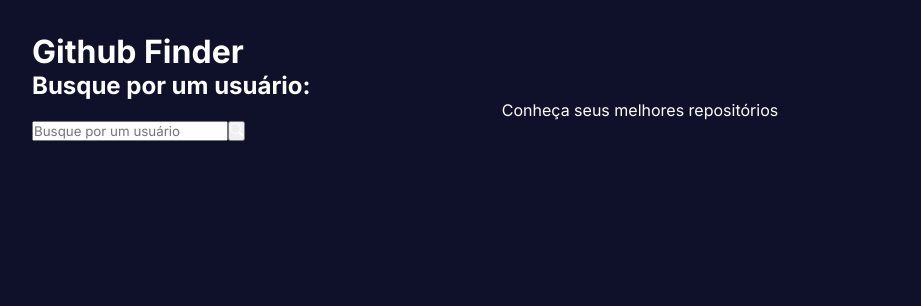
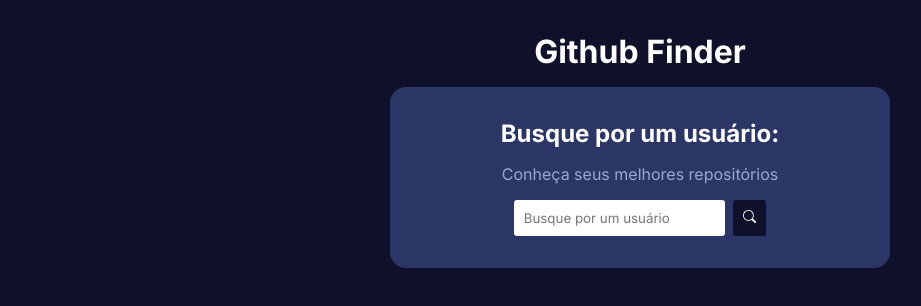
Before and after one commit to wildyhunter/github_finder, a React (Vite) app: page / in a window 1280 px wide. Shown: the top 306 px of the page, without its empty margins (0-921 px from the left). Built offline with nearby package versions, Linux system fonts and the light colour scheme.

Commit message:
feat: add function enter load in search

```diff
--- /dev/null
+++ b/src/App.module.css
@@ -0,0 +1,9 @@
+.app {
+    max-width: 500px;
+    margin: 0 auto;
+}
+
+.app h1 {
+    text-align: center;
+    margin-bottom: 1rem;
+}
--- a/src/App.tsx
+++ b/src/App.tsx
@@ -1,16 +1,16 @@
-import { useState } from 'react'
-import { Outlet } from 'react-router-dom'
+import { useState } from 'react';
+import { Outlet } from 'react-router-dom';
+import classes from './App.module.css';
 
 function App() {
-  const [count, setCount] = useState(0)
+    const [count, setCount] = useState(0);
 
-  return (
-    <div>
-      <h1>Github Finder</h1>
-      <Outlet />
-
-    </div>
-  )
+    return (
+        <div className={classes.app}>
+            <h1>Github Finder</h1>
+            <Outlet />
+        </div>
+    );
 }
 
-export default App
+export default App;
--- /dev/null
+++ b/src/components/Search.module.css
@@ -0,0 +1,33 @@
+.search {
+    background-color: #2b3566;
+    padding: 2rem;
+    border-radius: 1rem;
+    display: flex;
+    flex-direction: column;
+    justify-content: center;
+    align-items: center;
+    gap: 1rem;
+    margin-bottom: 1rem;
+}
+
+.search p {
+    color: #9da5d1;
+}
+
+.search_container {
+    display: flex;
+    gap: 0.5rem;
+}
+
+.search_container input,
+.search_container button {
+    padding: 0.6rem;
+    border-radius: 3px;
+    border: none;
+    color: #2b3566;
+}
+
+.search_container button {
+    background-color: #0e1129;
+    cursor: pointer;
+}
--- a/src/components/Search.tsx
+++ b/src/components/Search.tsx
@@ -4,18 +4,31 @@
 
 import { BsSearch } from 'react-icons/bs';
 import { useState } from 'react';
+import classes from './Search.module.css';
 
 const Search = ({ loadUser }: SearchProps) => {
     const [userName, setUserName] = useState('');
+
+    const handleKeydown = (e: React.KeyboardEvent<HTMLInputElement>) => {
+        if (e.key === 'Enter') {
+            loadUser(userName);
+        }
+    };
+
     return (
-        <div>
+        <div className={classes.search}>
             <h2>Busque por um usuário:</h2>
             <p>Conheça seus melhores repositórios</p>
-            <div>
-                <input type="text" placeholder="Busque por um usuário" onChange={(e) => setUserName(e.target.value)}/>
-            <button onClick={() => loadUser(userName)}>
-                <BsSearch />
-            </button>
+            <div className={classes.search_container}>
+                <input
+                    type="text"
+                    placeholder="Busque por um usuário"
+                    onChange={(e) => setUserName(e.target.value)}
+                    onKeyDown={handleKeydown}
+                />
+                <button onClick={() => loadUser(userName)}>
+                    <BsSearch />
+                </button>
             </div>
         </div>
     );
--- a/src/routes/home.tsx
+++ b/src/routes/home.tsx
@@ -11,11 +11,24 @@
         );
         const data = await response.json();
         setUser(data);
+
+        const [avatar_url, login, location, followers, following] = data
+
+        const userData: UserProps = {
+            avatar_url,
+            login,
+            location,
+            followers,
+            following
+        };
+
+        setUser(userData);
     };
 
     return (
         <div>
             <Search loadUser={loadUser} />
+            {user && <p>{user.login}</p>}
         </div>
     );
 };
```
Also changed, not shown: src/App.css (deleted).
